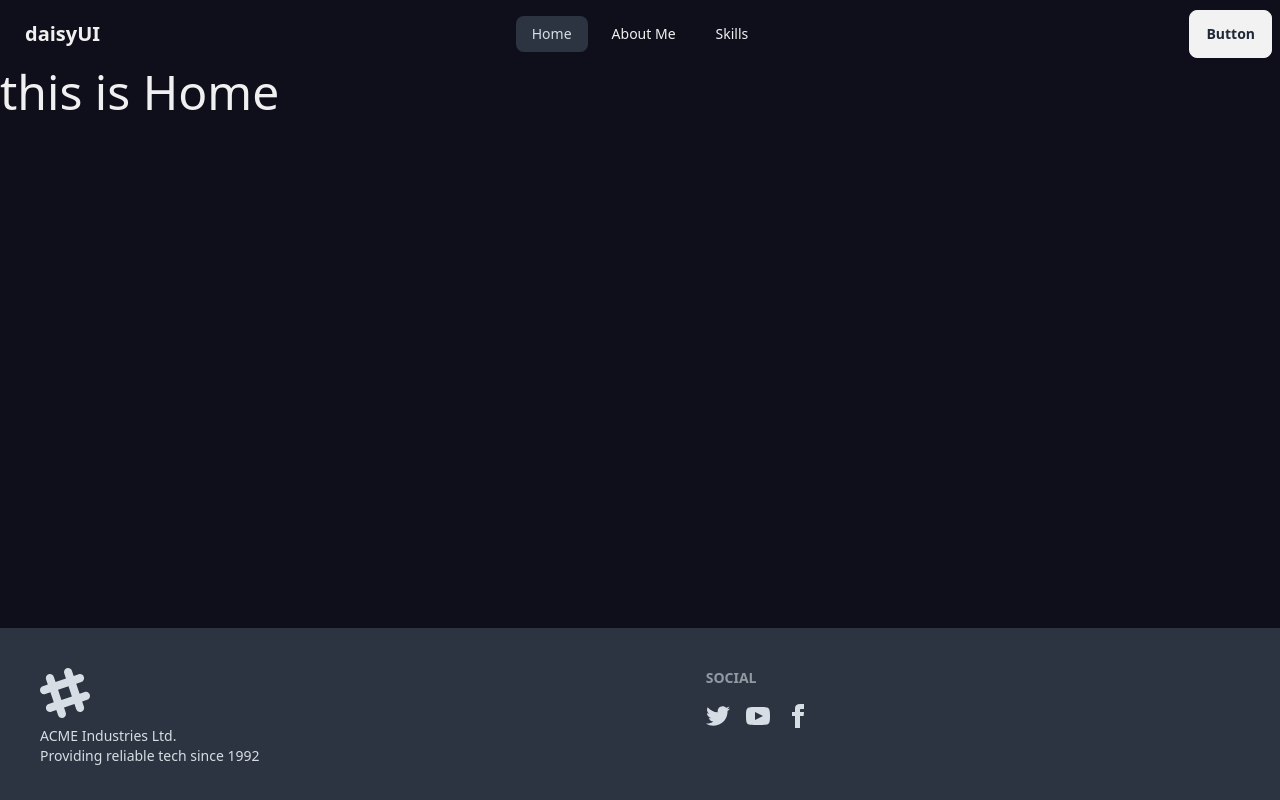
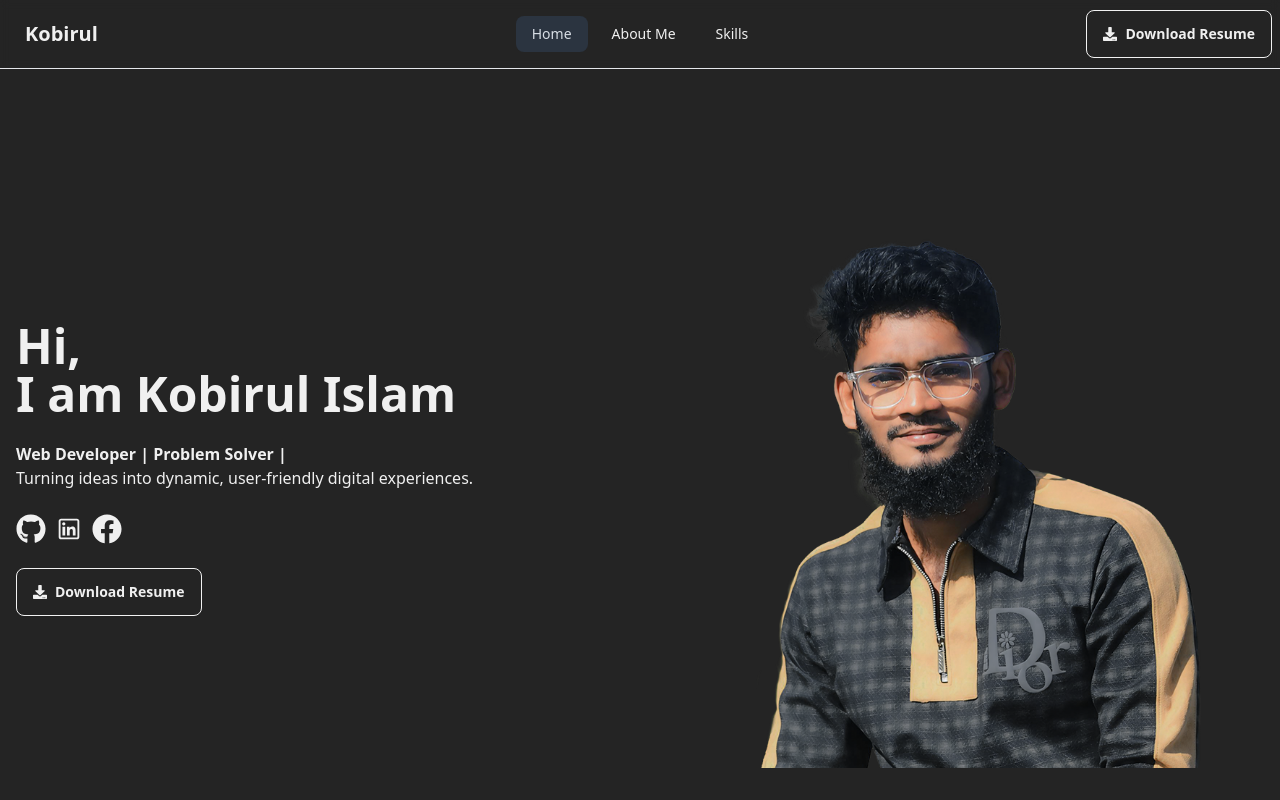
Before and after one commit to kobirul5/personal-web-site, a React (Vite) app: page / in a window 1280 px wide. Shown: the top 800 px of the page. Built offline with nearby package versions, Linux system fonts and the light colour scheme.

Commit message:
added Banner section

```diff
--- /dev/null
+++ b/src/pages/Home/Banner.jsx
@@ -0,0 +1,33 @@
+import { FaDownload, FaFacebook, FaGithub } from "react-icons/fa";
+import bannerImg from "../../assets/kobirul.png"
+import { LiaLinkedin } from "react-icons/lia";
+const Banner = () => {
+    return (
+        <div className="hero  min-h-screen">
+            <div className="hero-content flex-col lg:flex-row-reverse">
+                <div className="flex-1">
+                    <img
+                        src={bannerImg}
+                        className="rounded-lg w-full " />
+                </div>
+                <div className="flex-1">
+                    <h1 className="flex-1  text-5xl font-bold">Hi, <br /> I am Kobirul Islam</h1>
+                    <p className="pt-6 font-bold ">Web Developer | Problem Solver |  </p>
+                    <p className="pb-6 ">Turning ideas into dynamic, user-friendly digital experiences. </p>
+                    <div className="flex gap-2 text-3xl pb-6">
+                        <a href="https://github.com/kobirul5" target="_blank" ><FaGithub></FaGithub></a>
+                        <a href="https://www.linkedin.com/in/md-kobirul-islam-103641217" target="_blank">
+                            <LiaLinkedin></LiaLinkedin>
+                        </a>
+                        <a href="https://www.facebook.com/kobirul0k" target="_blank">
+                            <FaFacebook></FaFacebook>
+                        </a>
+                    </div>
+                    <button className="btn bg-transparent text-Text-color"><FaDownload></FaDownload> Download Resume</button>
+                </div>
+            </div>
+        </div>
+    );
+};
+
+export default Banner;
--- a/src/pages/Home/Home.jsx
+++ b/src/pages/Home/Home.jsx
@@ -1,8 +1,9 @@
+import Banner from "./Banner";
 
 const Home = () => {
     return (
-        <div className="text-5xl">
-           this is Home
+        <div className="">
+           <Banner></Banner>
         </div>
     );
 };
--- a/src/pages/Shared/Navbar/Navbar.jsx
+++ b/src/pages/Shared/Navbar/Navbar.jsx
@@ -1,4 +1,4 @@
-import { FaBars } from "react-icons/fa";
+import { FaBars, FaDownload } from "react-icons/fa";
 import { NavLink } from "react-router-dom";
 
 const Navbar = () => {
@@ -11,7 +11,7 @@ const Navbar = () => {
     <li><NavLink to="/skills" >Skills</NavLink></li>
     </>
     return (
-        <div className="navbar ">
+        <div className="navbar border-b backdrop-blur-sm sticky  top-0 z-10">
             <div className="navbar-start">
                 <div className="dropdown">
                     <div tabIndex={0} role="button" className="btn btn-ghost lg:hidden">
@@ -23,7 +23,7 @@ const Navbar = () => {
                         {links}
                     </ul>
                 </div>
-                <a className="btn btn-ghost text-xl">daisyUI</a>
+                <a className="btn btn-ghost text-xl">Kobirul</a>
             </div>
             <div className="navbar-center hidden lg:flex">
                 <ul className="menu menu-horizontal px-1 gap-2">
@@ -31,7 +31,7 @@ const Navbar = () => {
                 </ul>
             </div>
             <div className="navbar-end">
-                <a className="btn">Button</a>
+                <a className="btn bg-transparent text-Text-color"> <FaDownload></FaDownload> Download Resume</a>
             </div>
         </div>
     );
--- a/tailwind.config.js
+++ b/tailwind.config.js
@@ -7,7 +7,7 @@ export default {
   theme: {
     extend: {
       colors: {
-        'Background-color': '#0F0F1C',
+        'Background-color': '#242424',
         'Accent-color': '#FF00FF',
         'Text-color': '#F0F0F0',
         'Highlights-color': '#00FFFF'
```
Also changed, not shown: src/assets/kobirul.png (added).
